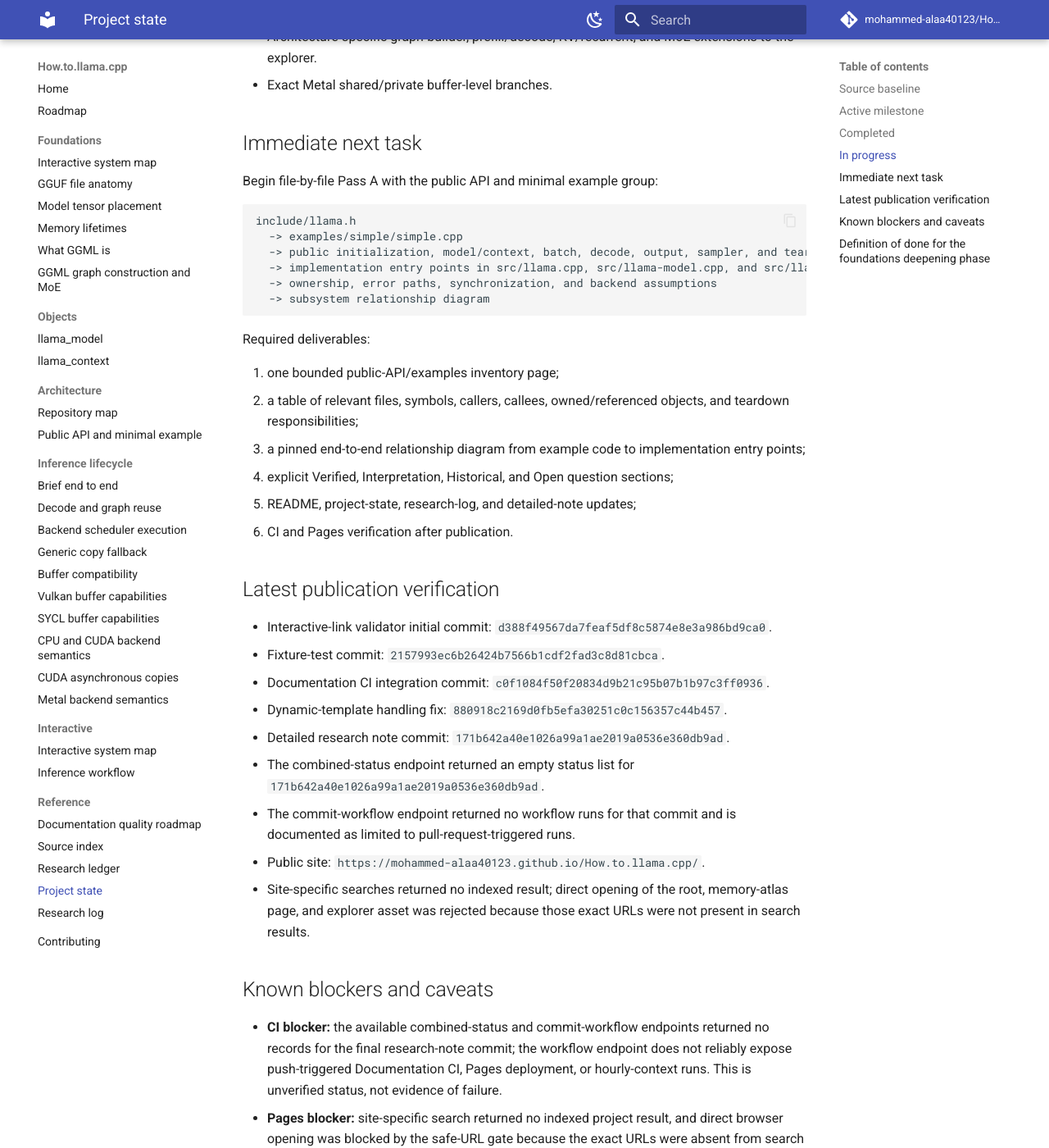
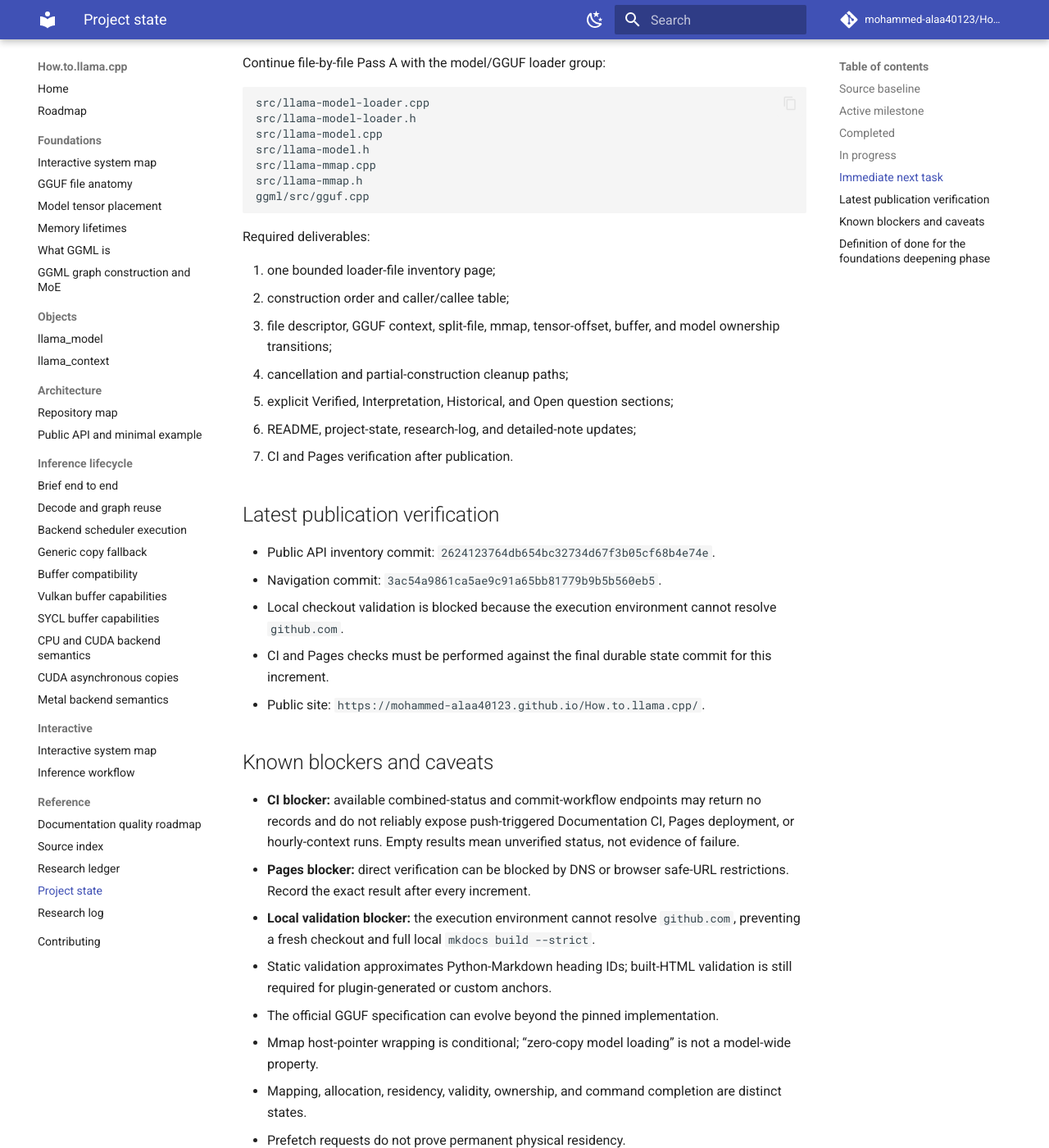
Before and after one commit to mohammed-alaa40123/How.to.llama.cpp, an MkDocs documentation site: the page built from docs/reference/project-state.md, in a window 1280 px wide and 1400 px high, scrolled down 1972 px. Shown: the whole window at 82% size. Built offline with MkDocs 1.6.1 and Material for MkDocs 9.7.7, drawn with Linux system fonts in a browser that asks for light colours; comment, search, counter and statistics services are not loaded; some of the changed text lies outside the part shown.

Commit message:
docs: update project state for public API pass

````diff
--- a/docs/reference/project-state.md
+++ b/docs/reference/project-state.md
@@ -33,16 +33,14 @@
 - Canonical `llama_context` and `llama_model` object pages plus interactive routes.
 - Canonical GGUF file-anatomy and model tensor-placement/data-transfer chapters plus explorer links.
 - Canonical GGML graph-construction and MoE chapter plus graph, expansion, routing, and reuse explorer links.
-- Canonical memory-lifetime atlas covering storage, mappings, page faults/page cache/RSS, model buffers, KV/recurrent/hybrid state, graph allocations, scheduler copies, staging, outputs, synchronization, teardown, and runtime measurement requirements.
-- Interactive memory-lifetime overlay: all eight memory entries expose owner, backing storage, validity/residency, synchronization, release/reclaim, and canonical atlas links.
-- Static interactive-link validator covering literal HTML `href` values, JavaScript `page` records, and the foundations explorer's generated memory-atlas anchors.
-- Fixture tests covering valid links, missing routes, missing anchors, dynamic/external link exclusion, and Markdown heading slug generation.
-- Documentation CI integration for project context, interactive links, unit tests, script compilation, shell syntax, required assets, and strict MkDocs build.
+- Canonical memory-lifetime atlas and interactive ownership/lifetime overlay.
+- Static interactive-link validator, fixture tests, and Documentation CI integration.
 - Expanded four-pass roadmap: file inventory, subsystem grouping, cross-file composition, and complete workflow reconstruction.
+- File-by-file Pass A public API/minimal-example inventory covering `examples/simple/simple.cpp`, `include/llama.h`, `src/llama.cpp`, `src/llama-model.cpp`, and `src/llama-context.cpp`, with relationship diagram, ownership, error paths, synchronization, backend assumptions, and teardown.
 
 ## In progress
 
-- File-by-file Pass A for public API/examples, model/GGUF loader, and runtime context.
+- File-by-file Pass A for model/GGUF loader and runtime-context groups.
 - Exact line-level source citations and generated source-link checking for the graph-construction chapter.
 - Runtime evidence separating parsing, mapping/prefetch, page faults, reads, aliases, uploads, event waits, first-token access, KV/recurrent growth, activation peaks, and teardown.
 - Architecture-specific graph-builder, prefill/decode, KV/recurrent, and MoE extensions to the explorer.
@@ -50,45 +48,42 @@
 
 ## Immediate next task
 
-Begin file-by-file Pass A with the public API and minimal example group:
+Continue file-by-file Pass A with the model/GGUF loader group:
 
 ```text
-include/llama.h
-  -> examples/simple/simple.cpp
-  -> public initialization, model/context, batch, decode, output, sampler, and teardown calls
-  -> implementation entry points in src/llama.cpp, src/llama-model.cpp, and src/llama-context.cpp
-  -> ownership, error paths, synchronization, and backend assumptions
-  -> subsystem relationship diagram
+src/llama-model-loader.cpp
+src/llama-model-loader.h
+src/llama-model.cpp
+src/llama-model.h
+src/llama-mmap.cpp
+src/llama-mmap.h
+ggml/src/gguf.cpp
 ```
 
 Required deliverables:
 
-1. one bounded public-API/examples inventory page;
-2. a table of relevant files, symbols, callers, callees, owned/referenced objects, and teardown responsibilities;
-3. a pinned end-to-end relationship diagram from example code to implementation entry points;
-4. explicit Verified, Interpretation, Historical, and Open question sections;
-5. README, project-state, research-log, and detailed-note updates;
-6. CI and Pages verification after publication.
+1. one bounded loader-file inventory page;
+2. construction order and caller/callee table;
+3. file descriptor, GGUF context, split-file, mmap, tensor-offset, buffer, and model ownership transitions;
+4. cancellation and partial-construction cleanup paths;
+5. explicit Verified, Interpretation, Historical, and Open question sections;
+6. README, project-state, research-log, and detailed-note updates;
+7. CI and Pages verification after publication.
 
 ## Latest publication verification
 
-- Interactive-link validator initial commit: `d388f49567da7feaf5df8c5874e8e3a986bd9ca0`.
-- Fixture-test commit: `2157993ec6b26424b7566b1cdf2fad3c8d81cbca`.
-- Documentation CI integration commit: `c0f1084f50f20834d9b21c95b07b1b97c3ff0936`.
-- Dynamic-template handling fix: `880918c2169d0fb5efa30251c0c156357c44b457`.
-- Detailed research note commit: `171b642a40e1026a99a1ae2019a0536e360db9ad`.
-- The combined-status endpoint returned an empty status list for `171b642a40e1026a99a1ae2019a0536e360db9ad`.
-- The commit-workflow endpoint returned no workflow runs for that commit and is documented as limited to pull-request-triggered runs.
+- Public API inventory commit: `2624123764db654bc32734d67f3b05cf68b4e74e`.
+- Navigation commit: `3ac54a9861ca5ae9c91a65bb81779b9b5b560eb5`.
+- Local checkout validation is blocked because the execution environment cannot resolve `github.com`.
+- CI and Pages checks must be performed against the final durable state commit for this increment.
 - Public site: `https://mohammed-alaa40123.github.io/How.to.llama.cpp/`.
-- Site-specific searches returned no indexed result; direct opening of the root, memory-atlas page, and explorer asset was rejected because those exact URLs were not present in search results.
 
 ## Known blockers and caveats
 
-- **CI blocker:** the available combined-status and commit-workflow endpoints returned no records for the final research-note commit; the workflow endpoint does not reliably expose push-triggered Documentation CI, Pages deployment, or hourly-context runs. This is unverified status, not evidence of failure.
-- **Pages blocker:** site-specific search returned no indexed project result, and direct browser opening was blocked by the safe-URL gate because the exact URLs were absent from search results. HTTP status and rendered content remain unverified.
-- **Local validation blocker:** the execution environment has no confirmed checkout and may be unable to resolve `github.com`, so full repository commands and `mkdocs build --strict` remain delegated to Actions until a checkout is available.
+- **CI blocker:** available combined-status and commit-workflow endpoints may return no records and do not reliably expose push-triggered Documentation CI, Pages deployment, or hourly-context runs. Empty results mean unverified status, not evidence of failure.
+- **Pages blocker:** direct verification can be blocked by DNS or browser safe-URL restrictions. Record the exact result after every increment.
+- **Local validation blocker:** the execution environment cannot resolve `github.com`, preventing a fresh checkout and full local `mkdocs build --strict`.
 - Static validation approximates Python-Markdown heading IDs; built-HTML validation is still required for plugin-generated or custom anchors.
-- The validator intentionally ignores dynamically constructed template `href` values and currently handles the foundations explorer's separate memory anchors through an explicit asset rule.
 - The official GGUF specification can evolve beyond the pinned implementation.
 - Mmap host-pointer wrapping is conditional; “zero-copy model loading” is not a model-wide property.
 - Mapping, allocation, residency, validity, ownership, and command completion are distinct states.
@@ -98,6 +93,7 @@
 - Regex indexing cannot resolve macros, virtual dispatch, function pointers, generated code, or backend registration reliably.
 - A conceptual layer stack is not a universal execution order for every architecture/backend combination.
 - APIs named `async` do not prove host-visible overlap.
+- The minimal example is a control-flow skeleton; several early-return paths rely on process exit rather than deterministic cleanup.
 
 ## Definition of done for the foundations deepening phase
 
````
Also changed, not shown: other parts of docs/reference/project-state.md (+1 -1 lines).
